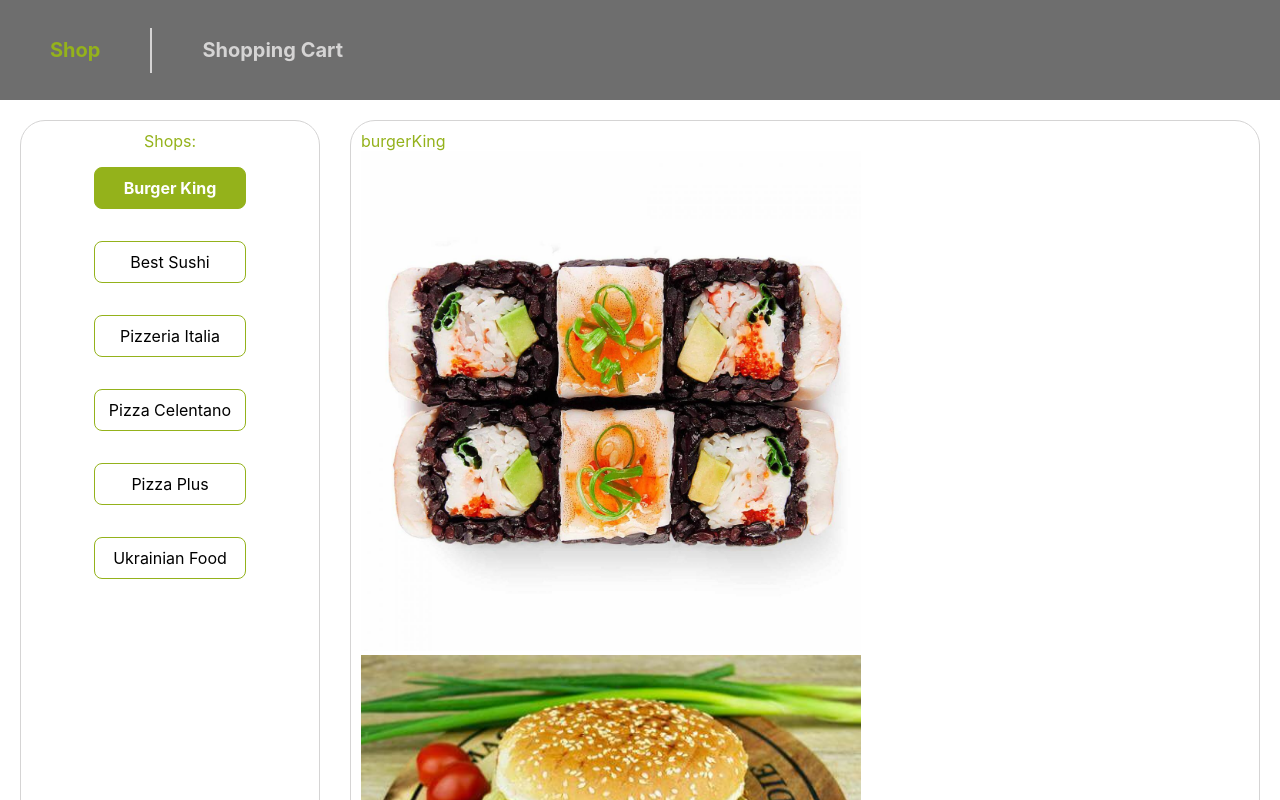
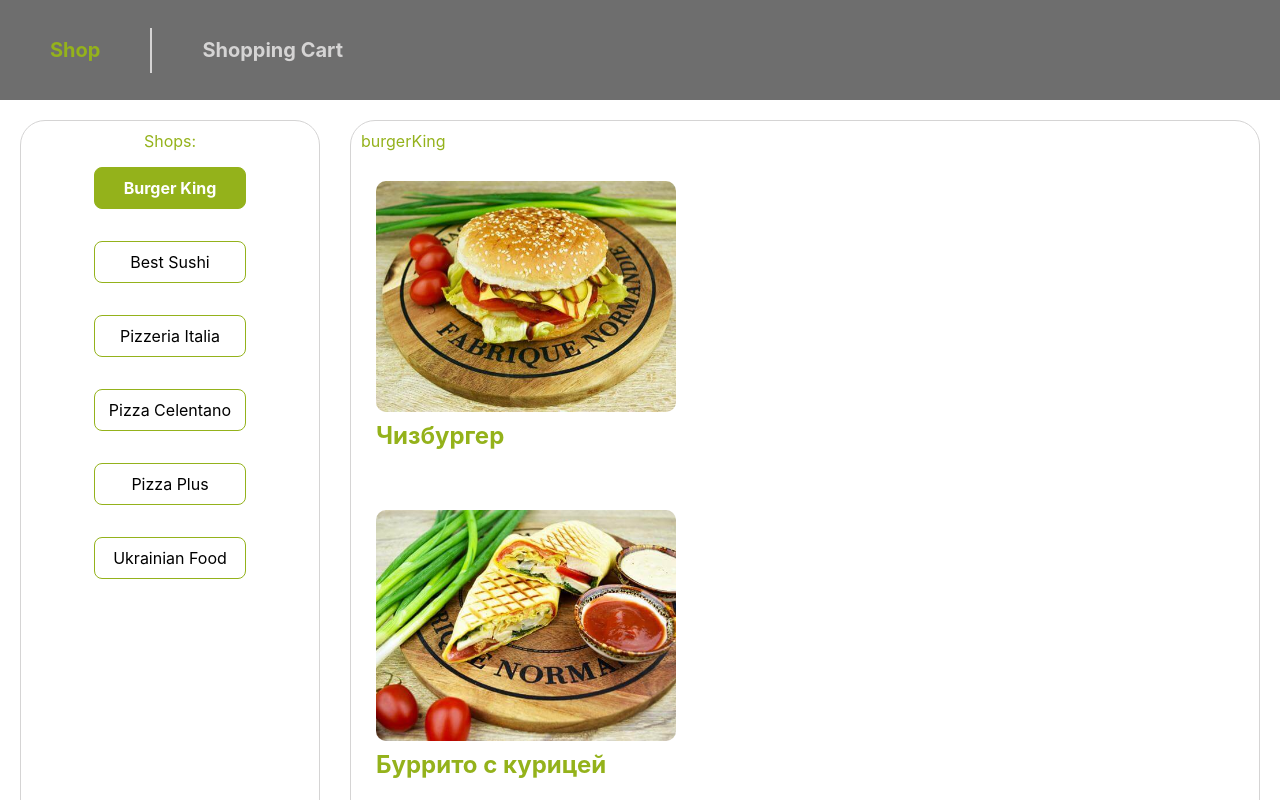
Before and after one commit to SerhiiHats/delivery-app, a React (Create React App) app: page / in a window 1280 px wide. Shown: the top 800 px of the page. Built offline with nearby package versions, Linux system fonts and the light colour scheme.

Commit message:
add first component card product

```diff
--- /dev/null
+++ b/src/components/CardProduct/CardProduct.js
@@ -0,0 +1,18 @@
+import React from 'react';
+import styles from "./CardProduct.module.scss"
+
+const CardProduct = (props) => {
+
+  const {key, id, src, alt, title} = props;
+
+  return (
+    <div className={styles.cardProduct} id={id}  key={key}>
+      <div className={styles.wrapImage}>
+        <img src={src} alt={alt} title={title}/>
+        <h2 className={styles.titleProduct}>{title}</h2>
+      </div>
+    </div>
+  );
+};
+
+export default CardProduct;
--- /dev/null
+++ b/src/components/CardProduct/CardProduct.module.scss
@@ -0,0 +1,28 @@
+@import "./src/index";
+
+.cardProduct {
+  display: flex;
+  flex-direction: column;
+  padding: 15px;
+  margin: $size * 1.5 0 $size * 2.5 0;
+  max-width: $size * 30;
+
+  .wrapImage {
+    & > img {
+      width: 100%;
+      border-radius: $size;
+      transition: 0.3s;
+
+      &:hover {
+        box-shadow: 0 0 $size $size * 0.1 lightgray;
+        scale: 1.05;
+      }
+    }
+
+    .titleProduct {
+      max-width: $size * 30;
+      margin: $size * 0.5 0 $size * 0.5 0;
+    }
+
+  }
+}
--- a/src/pages/ShopsPage.js
+++ b/src/pages/ShopsPage.js
@@ -2,6 +2,7 @@
 import "./pagesStyle.scss";
 import constBd from "../utils/constBd";
 import {Link} from "react-router-dom";
+import CardProduct from "../components/CardProduct/CardProduct";
 
 const ShopsPage = () => {
   const [nikUse, setNikUse] = useState(null);
@@ -27,10 +28,8 @@
       </div>
       <div className={"containerProducts"}>
         {nikUse}
-
         <div>
-         <img width={500} src={require("../assets/img/best_sushi/black.jpg")} alt={"ddd"} title={"sdsd"}/>
-          {products && products.map(item=><img key={item.id} id={item.id} width={500} src={require(`../assets/${item.image}`)} alt={item.title} title={item.description}/>)}
+        {products &&products.map(item=> <CardProduct key={item.id} id={item.id}src={require(`../assets/${item.image}`)} alt={item.title} title={item.title}/>)}
         </div>
 
       </div>
```
